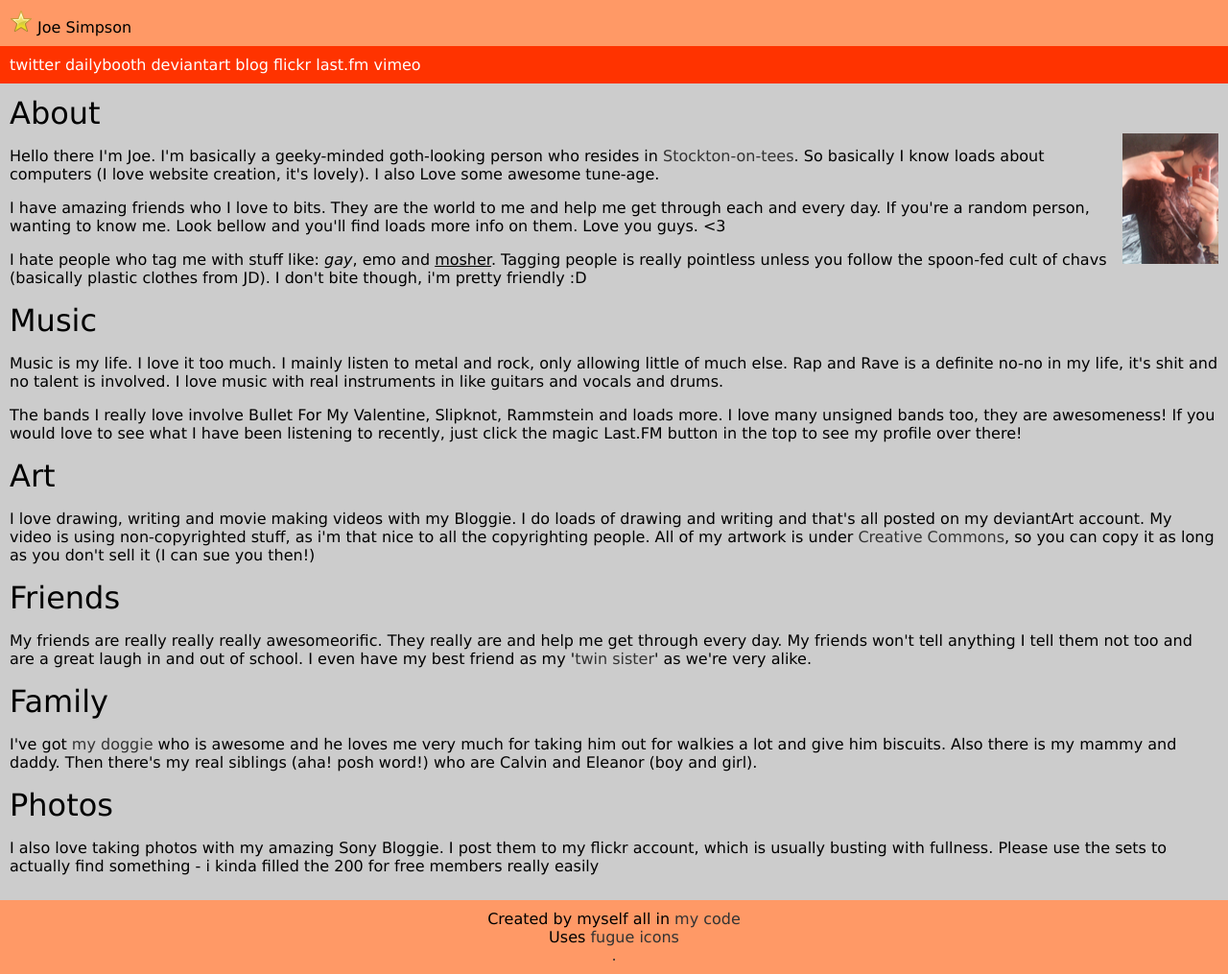
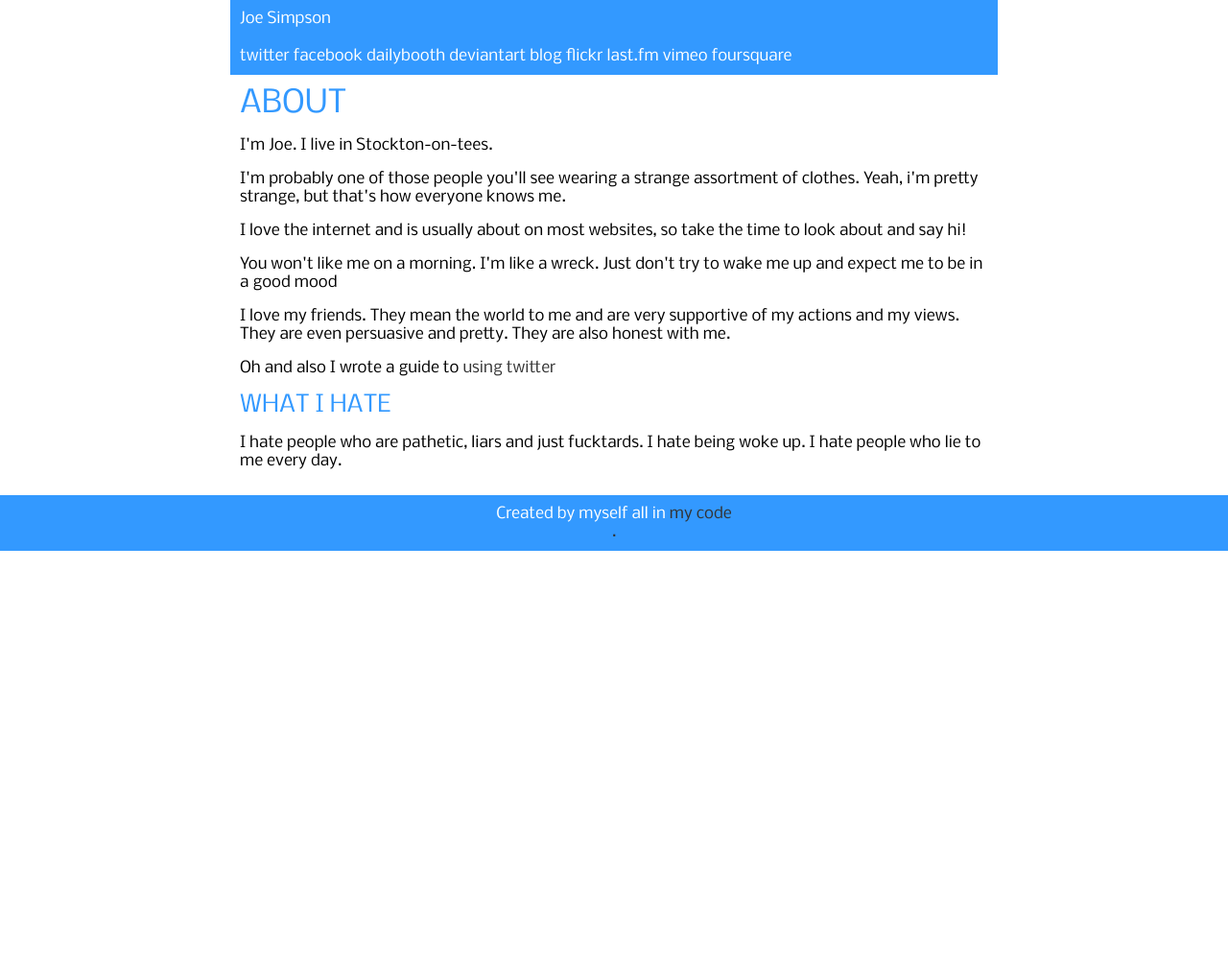
Before and after one commit to kennydude/kennydude.github.com, a plain HTML site: page index.html in a window 1280 px wide. Shown: the whole page at 96% size. After the commit the page ends 800 px from the top, so only its background shows below. Drawn offline with Linux system fonts and the light colour scheme.

Commit message:
Needed work doing. new design. twitter guide

```diff
--- a/index.html
+++ b/index.html
@@ -3,61 +3,53 @@
 		<title>kennydude</title>
 		<meta name="description" content="Joe Simpson - Geek. My website. Period" />
 		<link rel="stylesheet" type="text/css" href="style.css" />
+		<link href='http://fonts.googleapis.com/css?family=Nobile' rel='stylesheet' type='text/css'>
 	</head>
 	<body>
 		<div id="main">
 			<div id="header">
-				<img src="star.png" class="icon" /> Joe Simpson
+				<a href="index.html">Joe Simpson</a>
 			</div>
 			<div id="links">
 				<a href="http://twitter.com/kennydude">twitter</a>
+				<a href="http://facebook.com/headbangerkenny">facebook</a>
 				<a href="http://dailybooth.com/kennydude">dailybooth</a>
 				<a href="http://kennyisaheadbanger.deviantart.com/">deviantart</a>
 				<a href="http://headbangerkenny.wordpress.com/">blog</a>
 				<a href="http://flickr.com/photos/kennydude">flickr</a>
 				<a href="http://www.last.fm/user/headbangerkenny">last.fm</a>
 				<a href="http://vimeo.com/kennydude">vimeo</a>
+				<a href="http://foursquare.com/user/kennydude">foursquare</a>
 			</div>
 			<div id="frame">
 				<h1>About</h1>
-				<img src="me.png" style="float: right" title="Me">
 				<p>
-					Hello there I'm Joe. I'm basically a geeky-minded goth-looking person who resides in <a href="http://maps.google.com/places/gb/cleveland/stockton-on-tees?hl=en">Stockton-on-tees</a>. So basically I know loads about computers (I love website creation, it's lovely). I also Love some awesome tune-age.
+					I'm Joe. I live in Stockton-on-tees.
 				</p>
 				<p>
-					I have amazing friends who I love to bits. They are the world to me and help me get through each and every day. If you're a random person, wanting to know me. Look bellow and you'll find loads more info on them. Love you guys. &lt;3
+					I'm probably one of those people you'll see wearing a strange assortment of clothes. Yeah, i'm pretty strange, but that's how everyone knows me.
 				</p>
 				<p>
-					I hate people who tag me with stuff like: <i>gay</i>, <b>emo</b> and <u>mosher</u>. Tagging people is really pointless unless you follow the spoon-fed cult of chavs (basically plastic clothes from JD). I don't bite though, i'm pretty friendly :D
-				</p>
-				<h1>Music</h1>
-				<p>
-					Music is my life. I love it too much. I mainly listen to metal and rock, only allowing little of much else. Rap and Rave is a definite no-no in my life, it's shit and no talent is involved. I love music with real instruments in like guitars and vocals and drums.
+					I love the internet and is usually about on most websites, so take the time to look about and say hi!
 				</p>
 				<p>
-					The bands I really love involve Bullet For My Valentine, Slipknot, Rammstein and loads more. I love many unsigned bands too, they are awesomeness! If you would love to see what I have been listening to recently, just click the magic Last.FM button in the top to see my profile over there!
+					You won't like me on a morning. I'm like a wreck. Just don't try to wake me up and expect me to be in a good mood
 				</p>
-				<h1>Art</h1>
 				<p>
-					I love drawing, writing and movie making videos with my Bloggie. I do loads of drawing and writing and that's all posted on my deviantArt account. My video is using non-copyrighted stuff, as i'm that nice to all the copyrighting people. All of my artwork is under <a href="http://creativecommons.org/licenses/by-nc-sa/2.0/">Creative Commons</a>, so you can copy it as long as you don't sell it (I can sue you then!)
+					I love my friends. They mean the world to me and are very supportive of my actions and my views. They are even persuasive and pretty. They are also honest with me.
 				</p>
-				<h1>Friends</h1>
 				<p>
-					My friends are really really really awesomeorific. They really are and help me get through every day. My friends won't tell anything I tell them not too and are a great laugh in and out of school. I even have my best friend as my '<a href="http://www.facebook.com/profile.php?id=1333537467">twin sister</a>' as we're very alike.
+					Oh and also I wrote a guide to <a href="twitter.html">using twitter</a>
 				</p>
-				<h1>Family</h1>
+				<h2>What I Hate</h2>
 				<p>
-					I've got <a href="http://www.flickr.com/photos/kennydude/4510506675/" title="A picture of my doggie">my doggie</a> who is awesome and he loves me very much for taking him out for walkies a lot and give him biscuits. Also there is my mammy and daddy. Then there's my real siblings (aha! posh word!) who are Calvin and Eleanor (boy and girl).
+					I hate people who are pathetic, liars and just fucktards. I hate being woke up. I hate people who lie to me every day.
 				</p>
-				<h1>Photos</h1>
-				<p>
-					I also love taking photos with my amazing Sony Bloggie. I post them to my flickr account, which is usually busting with fullness. Please use the sets to actually find something - i kinda filled the 200 for free members really easily
-				</p>
+				<!-- note: i will write something better here in the near future :) -->
 			</div>
 		</div>
 		<div id="footer">
 			Created by myself all in <a href="http://github.com/kennydude/kennydude.github.com">my code</a><br/>
-			Uses <a href="http://p.yusukekamiyamane.com/">fugue icons</a><br/>
 			<a rel="nofollow" href="secret.html">.</a>
 		</div>
 	</body>
--- a/style.css
+++ b/style.css
@@ -1,8 +1,21 @@
 body{
-	background: #CCC;
+	background: #FFF;
 	padding: 0px;
 	margin: 0px;
-	font-family: "Lucida Grande", "Lucida Sans", "Arial", sans-serif;
+}
+#main{
+	margin: auto;
+	width: 800px;
+}
+h1,h3,h3,body{
+	font-family: 'Nobile', "Lucida Grande", "Lucida Sans", "Arial", sans-serif;
+	font-weight: 100;
+}
+h1,h2,h3{
+	margin-top: 2px;
+	margin-bottom: 2px;
+	color: #3399ff;
+	text-transform: uppercase;
 }
 *{font-weight:lighter;}
 #header,#links,#frame,#footer{
@@ -11,7 +24,7 @@ body{
 #footer{
 	text-align: center;
 }
-#links a{
+#links a, #header a{
 	color: #FFF;
 	text-decoration: none;
 }
@@ -19,18 +32,12 @@ body{
 #links a:hover{
 	text-decoration: underline;
 }
-#header, #footer{
-	background: #FF9966;
-}
-#links{
-	background: #FF3300;
+#header, #footer, #links{
+	background: #3399ff;
+	color: #fff;
 }
 #frame{
 	padding: 10px;
-}
-h1,h3,h3{
-	margin-top: 2px;
-	margin-bottom: 2px;
 }
 a{
 	color: #333;
```
Also changed, not shown: twitter.html (added, +87 -0 lines), me.png (deleted).
